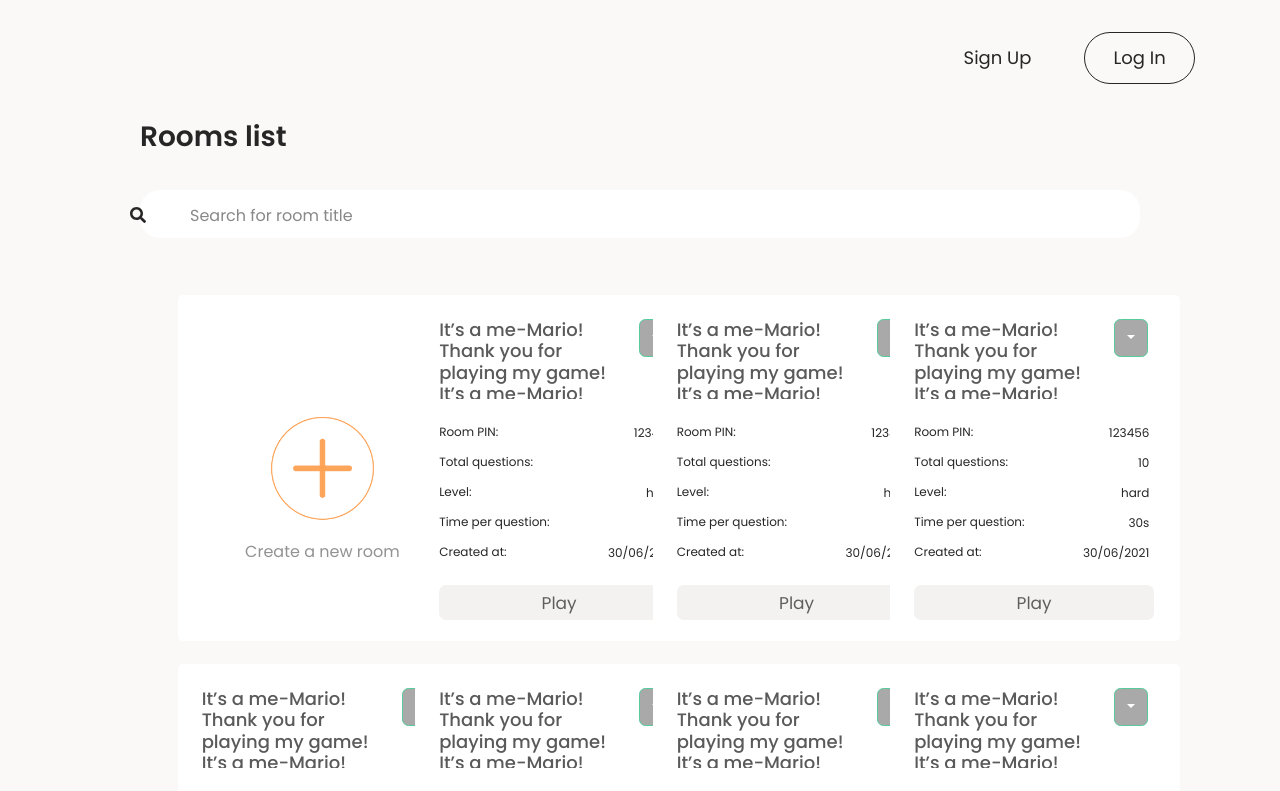
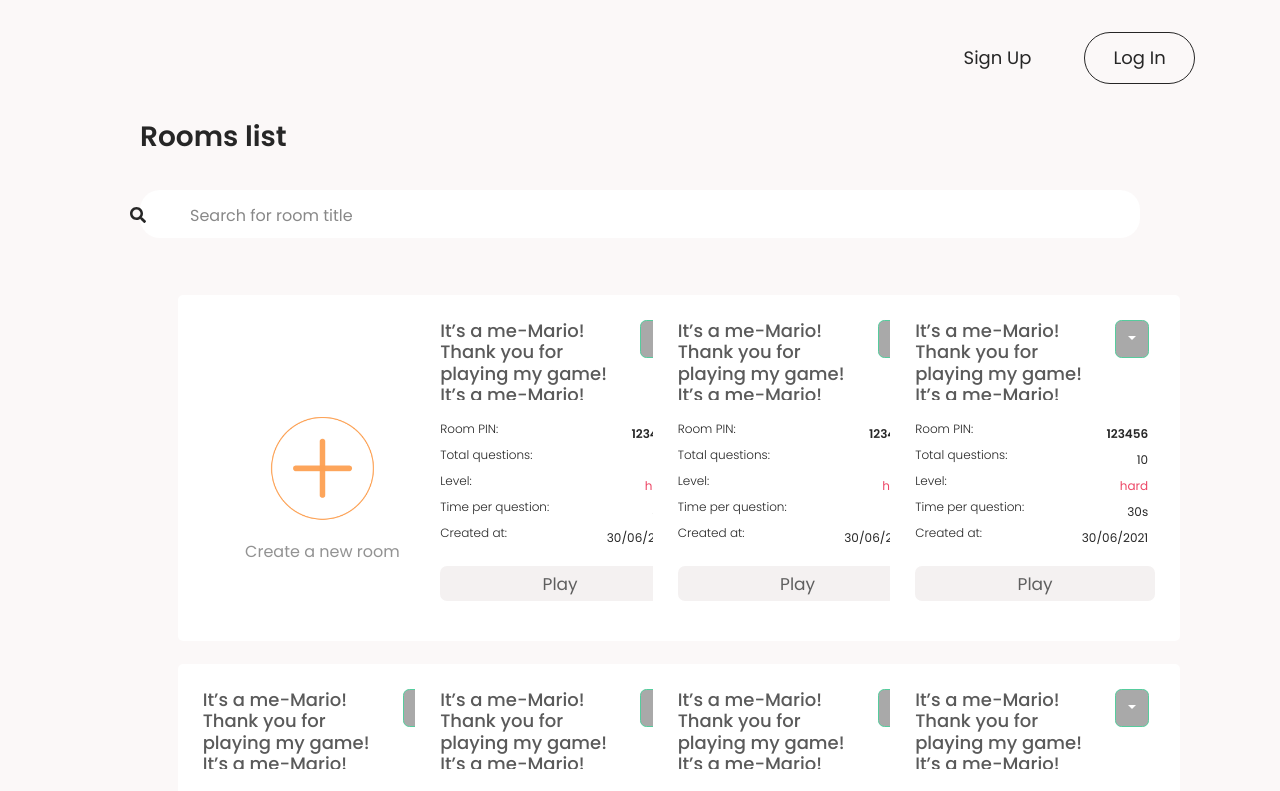
Before and after one commit to nguyen315/quizzo, a React (Create React App) app in the folder client/: page /list-rooms in a window 1280 px wide. Shown: the top 791 px of the page. Built offline with nearby package versions, Linux system fonts and the light colour scheme; no server answers.

Commit message:
Update font size and add hover effects

```diff
--- a/client/src/components/room/room.tsx
+++ b/client/src/components/room/room.tsx
@@ -33,7 +33,9 @@ const Room = () => {
         <Card.Text className="info">
           <div>
             <label className="room-info">Room PIN:</label>
-            <span className="room-info-answer">123456 {}</span>
+            <span className="room-info-answer" id="room-pin">
+              123456 {}
+            </span>
           </div>
           <div>
             <label className="room-info">Total questions:</label>
@@ -41,7 +43,9 @@ const Room = () => {
           </div>
           <div>
             <label className="room-info">Level:</label>
-            <span className="room-info-answer">hard</span>
+            <span className="room-info-answer" id="level">
+              hard
+            </span>
           </div>
           <div>
             <label className="room-info">Time per question:</label>
--- a/client/src/css/room/room.css
+++ b/client/src/css/room/room.css
@@ -14,18 +14,26 @@
 }
 
 .room {
-  border: none;
+  border: 1px solid transparent;
   box-shadow: none;
   padding-top: 2%;
   padding-left: 2%;
   margin: auto;
   height: 346px;
-  /* width: 17vw; */
   width: 290px;
   border-radius: 5px;
   margin-bottom: 23px;
   margin-left: 10px;
   margin-right: 10px;
+}
+
+.room:hover {
+  /* border: 1px solid #000000; */
+  /* border-radius: 1px; */
+  /* border: #ed4867; */
+  background: #e1e1e1;
+  border: 3px solid #d0d0d0;
+  margin: -1px;
 }
 
 .room-title {
@@ -43,20 +51,23 @@
 
 .info {
   width: 110%;
-}
-
-.room-info {
+  font-weight: 300;
   font-family: 'Poppins', sans-serif;
   font-size: 12px;
-  font-weight: 400;
 }
 
 .room-info-answer {
-  font-family: 'Poppins', sans-serif;
-  font-size: 12px;
   font-weight: 400;
   float: right;
   margin-top: 5px;
+}
+
+#room-pin {
+  font-weight: bold;
+}
+
+#level {
+  color: #ed4867;
 }
 
 .room-info div {
```
